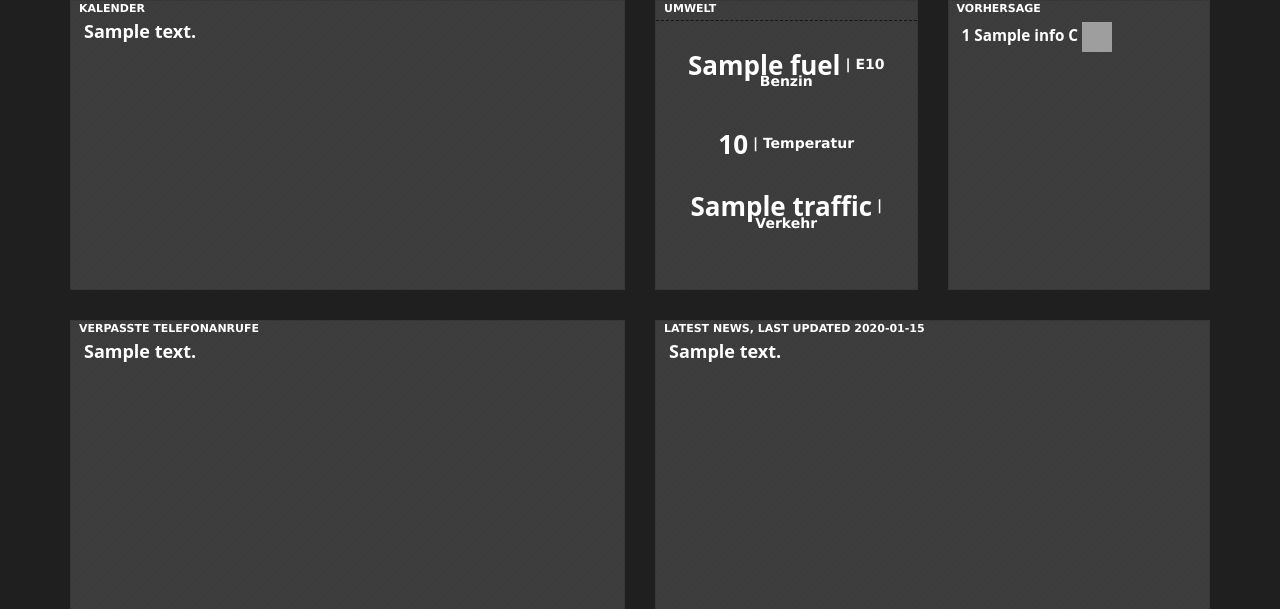
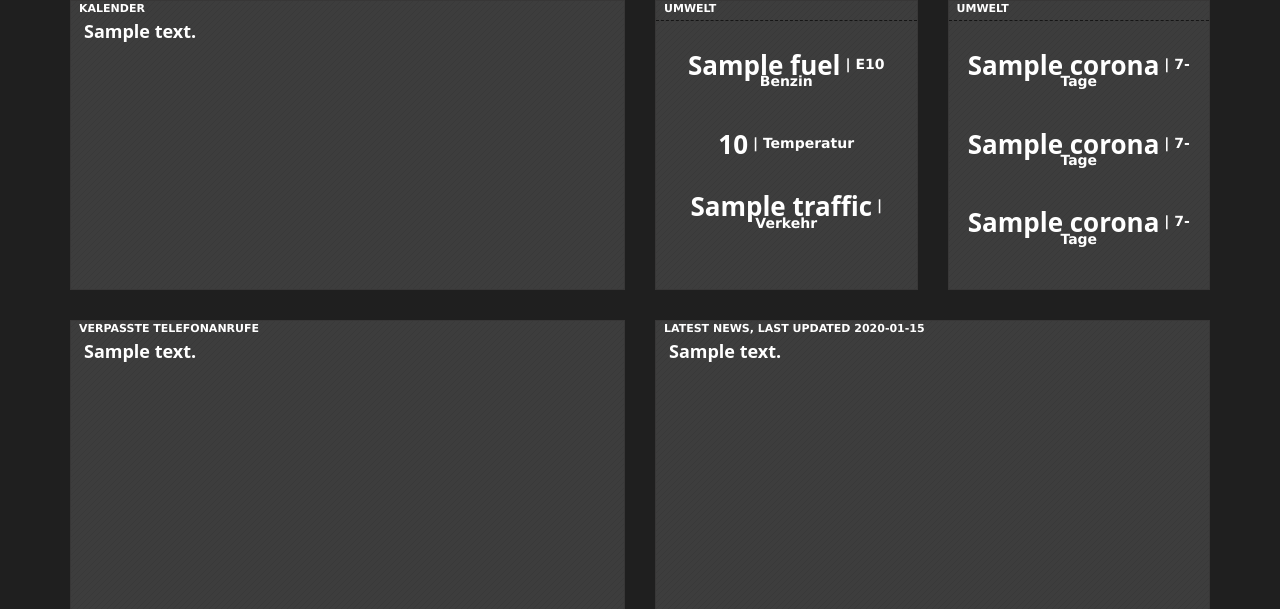
Before and after one commit to jzakotnik/optimat, a Flask app: template dashboard/templates/dashboard.html in a window 1280 px wide. Shown: the top 609 px of the page. Run offline with Flask 2, Linux system fonts and the light colour scheme; the template is opened without the code that fills it: most values are stand-ins (such as "Sample title", 1, 10 or a date in 2020); some libraries are stand-ins or nearby versions; grey boxes are pictures that could not be loaded.

Commit message:
inserted corona

```diff
--- a/dashboard/frontend.py
+++ b/dashboard/frontend.py
@@ -15,18 +15,19 @@ dashdata['calendar'] = ['Cal 1', 'Cal 2', 'Cal C', 'Cal  D', 'Cal E']
 temptime = datetime.datetime.utcnow()
 dashdata['lastupdated'] = temptime.strftime('%H:%M')
 dashdata['motd'] = ["Eine Nachricht des Tages"]
+dashdata['corona'] = ["00"]
 
 
 @app.route("/dashboard", methods=['GET', 'POST'])
 def dashboard(messages=None):
-    print ("show dashboard..." + str(request.data))
+    print("show dashboard..." + str(request.data))
     global dashdata
     if request.method == 'POST':
         dashjsoncontent = request.json
         dashdata = dashjsoncontent  # test?
         temptime = datetime.datetime.utcnow()
         dashdata['lastupdated'] = temptime.strftime('%H:%M')
-        print ("Last update: " + dashdata['lastupdated'])
+        print("Last update: " + dashdata['lastupdated'])
         return 'Done update'
 
     return render_template('dashboard.html', dashdata=dashdata)
--- a/dashboard/templates/dashboard.html
+++ b/dashboard/templates/dashboard.html
@@ -1,22 +1,36 @@
 <title>Dashboard</title>
 
 {% block styles %}
-<meta http-equiv="refresh" content="30">
-<link rel="stylesheet" href="{{ url_for('static', filename='scripts/bootstrap.css') }}">
+<meta http-equiv="refresh" content="30" />
+<link
+  rel="stylesheet"
+  href="{{ url_for('static', filename='scripts/bootstrap.css') }}"
+/>
 
-<link href="{{ url_for('static', filename='scripts/font-style.css') }}" rel="stylesheet">
-<link href="{{ url_for('static', filename='scripts/flexslider.css') }}" rel="stylesheet">
-<link href="{{ url_for('static', filename='scripts/main.css') }}" rel="stylesheet">
-
+<link
+  href="{{ url_for('static', filename='scripts/font-style.css') }}"
+  rel="stylesheet"
+/>
+<link
+  href="{{ url_for('static', filename='scripts/flexslider.css') }}"
+  rel="stylesheet"
+/>
+<link
+  href="{{ url_for('static', filename='scripts/main.css') }}"
+  rel="stylesheet"
+/>
 
 <!-- You can add more layouts if you want -->
 <script type="text/javascript" src="js/noty/themes/default.js"></script>
 <!-- <script type="text/javascript" src="assets/js/dash-noty.js"></script> This is a Noty bubble when you init the theme-->
-<script type="text/javascript" src="http://code.highcharts.com/highcharts.js"></script>
+<script
+  type="text/javascript"
+  src="http://code.highcharts.com/highcharts.js"
+></script>
 <script src="js/jquery.flexslider.js" type="text/javascript"></script>
 
-<script type="text/javascript" src="js/admin.js"></script> {% endblock %} {% block body %}
-
+<script type="text/javascript" src="js/admin.js"></script>
+{% endblock %} {% block body %}
 
 <!--
 	• Verkehr zur Kita
@@ -29,7 +43,6 @@
 News
 -->
 <div class="container">
-
   <!-- SECOND ROW OF BLOCKS -->
   <div class="row">
     <!-- LATEST NEWS BLOCK -->
@@ -44,58 +57,40 @@ News
       </div>
     </div>
 
-
-
     <!-- LAST MONTH REVENUE -->
     <div class="col-sm-3 col-lg-3">
       <div class="dash-unit">
         <dtitle>Umwelt</dtitle>
-				<hr>
+        <hr />
         <div class="cont">
-					<p>
-						<bold>{{dashdata['fuel']}}</bold> | E10 Benzin
-					</p>
-					<br>
-					<p>
-						<bold>{{dashdata['temperature']}}</bold> | Temperatur
-					</p>
-					<br>
-					<p>
-						<bold>{{dashdata['traffic']}}</bold> | Verkehr
-					</p>
-
+          <p><bold>{{dashdata['fuel']}}</bold> | E10 Benzin</p>
+          <br />
+          <p><bold>{{dashdata['temperature']}}</bold> | Temperatur</p>
+          <br />
+          <p><bold>{{dashdata['traffic']}}</bold> | Verkehr</p>
         </div>
-
       </div>
     </div>
 
     <!-- 30 DAYS STATS - CAROUSEL FLEXSLIDER -->
     <div class="col-sm-3 col-lg-3">
       <div class="dash-unit">
-				<dtitle>Vorhersage</dtitle>
-				<div class="text">
-					<p>
-						<small>
-							{% for info in dashdata['forecast'] %} {{info[0]}}
-							<b>{{info[1]}}</b> C
-							<img width="30" height="30" src="{{info[2]}}">
-							<br> {% endfor %}
-						</small>
-					</p>
+        <dtitle>Umwelt</dtitle>
+        <hr />
+        <div class="cont">
+          <p><bold>{{dashdata['corona']}}</bold> | 7-Tage</p>
+          <br />
+          <p><bold>{{dashdata['corona']}}</bold> | 7-Tage</p>
+          <br />
+          <p><bold>{{dashdata['corona']}}</bold> | 7-Tage</p>
         </div>
       </div>
     </div>
   </div>
   <!-- /row -->
 
-
-
-
-
-
   <!-- THIRD ROW OF BLOCKS -->
   <div class="row">
-
     <!-- LATEST NEWS BLOCK -->
     <div class="col-sm-6 col-lg-6">
       <div class="dash-unit">
@@ -107,9 +102,6 @@ News
         </div>
       </div>
     </div>
-
-
-
 
     <!-- LATEST NEWS BLOCK -->
     <div class="col-sm-6 col-lg-6">
@@ -125,7 +117,6 @@ News
   </div>
   <!-- /row -->
   <div class="row">
-
     <!-- LATEST NEWS BLOCK -->
     <div class="col-sm-12 col-lg-12">
       <div class="dash-unit">
@@ -138,10 +129,7 @@ News
       </div>
     </div>
   </div>
-
-
 </div>
 <!-- /container -->
 
-
 {% endblock %}
```
Also changed, not shown: parser.py (+25 -8 lines), run.py (+13 -1 lines). Lines whose indentation alone changed are shown as unchanged.
